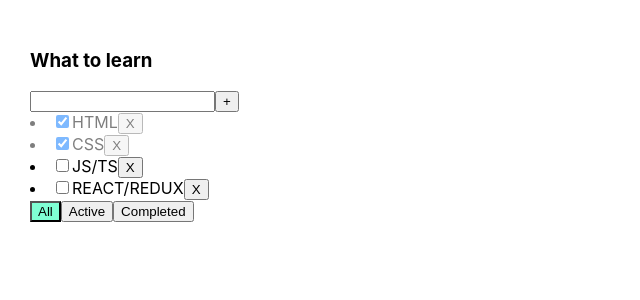
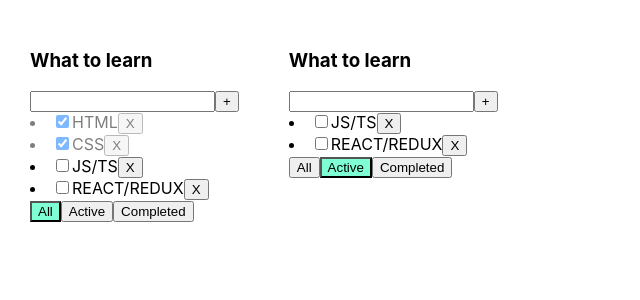
Before and after one commit to ZherdevMak/ToDoList, a React (Create React App) app: page / in a window 1280 px wide. Shown: the top 300 px of the page, without its empty margins (0-640 px from the left). Built offline with nearby package versions, Linux system fonts and the light colour scheme.

Commit message:
Week 5 2.26

```diff
--- a/src/App.tsx
+++ b/src/App.tsx
@@ -4,7 +4,21 @@ import TodoList, {TaskType}   from "./TodoList";
 import {v1} from "uuid";
 
 export type FilterValuesType = 'all' | 'active' | 'completed'
+
+export type TodoListsType = {
+    id: string
+    title: string
+    filter: FilterValuesType
+
+}
+
 function App() {
+    let [todoLists, setTodoLists] = useState<TodoListsType[]>([
+        {id:v1(), title:'What to learn', filter: 'all'},
+        {id:v1(), title:'What to learn', filter: 'active'}
+        ]
+    )
+
     let [tasks, setTasks] = useState<Array<TaskType>>(  [
         {id: v1(), title: "HTML", isDone: true},
         {id: v1(), title: "CSS", isDone: true},
@@ -20,36 +34,60 @@ function App() {
         setTasks([task,...tasks])
     }
 
-    const [filter, setFilter] = useState<FilterValuesType>('all')
+
 
     const removeTask = (taskID:string) => {
         const filteredTasks = tasks.filter(t => t.id !== taskID)
         setTasks(filteredTasks)
     }
-    const changeTodoListFilter = (filter:FilterValuesType) => {
-        setFilter(filter)
+    const changeTodoListFilter = (TodoListID:string, filter:FilterValuesType) => {
+        setTodoLists(todoLists.map(el => el.id === TodoListID ? {...el, filter: filter} : el))
     }
     const changeIsDone = (id:string, isDone: boolean) => {
         setTasks(tasks.map(e => e.id===id ? {...e, isDone: isDone}: e))
     }
+
+    return (
+        <div className="App">
+            {todoLists.map((el) => {
                 let tasksForRender = tasks
-    if (filter === 'active') {
+                if (el.filter === 'active') {
                     tasksForRender = tasks.filter(t => t.isDone === false)
                 }
-    if (filter === 'completed') {
+                if (el.filter === 'completed') {
                     tasksForRender = tasks.filter(t => t.isDone === true)
                 }
                 return (
-        <div className="App">
                     <TodoList
-                title={'What to learn'}
+                        key = {el.id}
+                        TodoListID = {el.id}
+                        title={el.title}
                         tasks={tasksForRender}
                         removeTask={removeTask}
                         changeTodoListFilter = {changeTodoListFilter}
                         changeIsDone = {changeIsDone}
                         addTask = {addTask}
-                filter = {filter}
+                        filter = {el.filter}
                     />
+                )
+            })
+            }
+            {/*<TodoList title={'gfgg'}*/}
+            {/*            tasks={tasksForRender}*/}
+            {/*            removeTask={removeTask}*/}
+            {/*            changeTodoListFilter = {changeTodoListFilter}*/}
+            {/*            changeIsDone = {changeIsDone}*/}
+            {/*            addTask = {addTask}*/}
+            {/*            filter = {filter}*/}
+            {/*/>*/}
+            {/*<TodoList title={'gfgg'}*/}
+            {/*          tasks={tasksForRender}*/}
+            {/*          removeTask={removeTask}*/}
+            {/*          changeTodoListFilter = {changeTodoListFilter}*/}
+            {/*          changeIsDone = {changeIsDone}*/}
+            {/*          addTask = {addTask}*/}
+            {/*          filter = {filter}*/}
+            {/*/>*/}
         </div>
     );
 }
--- a/src/TodoList.tsx
+++ b/src/TodoList.tsx
@@ -10,13 +10,15 @@ export type TaskType = {
 }
 
 export type TodoListPropsType = {
+
     title: string,
     tasks: Array<TaskType>
     removeTask: (taskID: string) => void
-    changeTodoListFilter: (filter: FilterValuesType) => void
-    changeIsDone: (id: string, isDone: boolean) => void
+    changeTodoListFilter: (TodoListID: string,filter: FilterValuesType) => void
+    changeIsDone: (Tid:string, isDone: boolean) => void
     addTask: (title: string) => void
     filter: FilterValuesType
+    TodoListID: string
 }
 
 const TodoList = (props: TodoListPropsType) => {
@@ -66,15 +68,15 @@ const TodoList = (props: TodoListPropsType) => {
                 <div>{taskJsx}</div>
                 <div>
                     <button className={props.filter === 'all' ? stl.activeFilter: ''} onClick={() => {
-                        props.changeTodoListFilter('all')
+                        props.changeTodoListFilter(props.TodoListID, 'all')
                     }}>All
                     </button>
                     <button className={props.filter === 'active' ? stl.activeFilter: ''} onClick={() => {
-                        props.changeTodoListFilter('active')
+                        props.changeTodoListFilter(props.TodoListID,'active')
                     }}>Active
                     </button>
                     <button className={props.filter === 'completed' ? stl.activeFilter: ''} onClick={() => {
-                        props.changeTodoListFilter('completed')
+                        props.changeTodoListFilter(props.TodoListID,'completed')
                     }}>Completed
                     </button>
                 </div>
```
Lines whose indentation alone changed are shown as unchanged.
